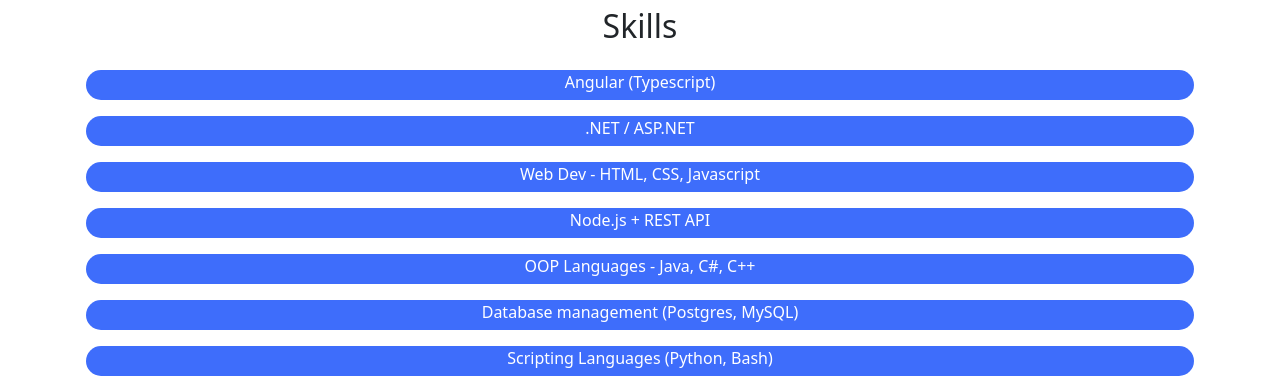
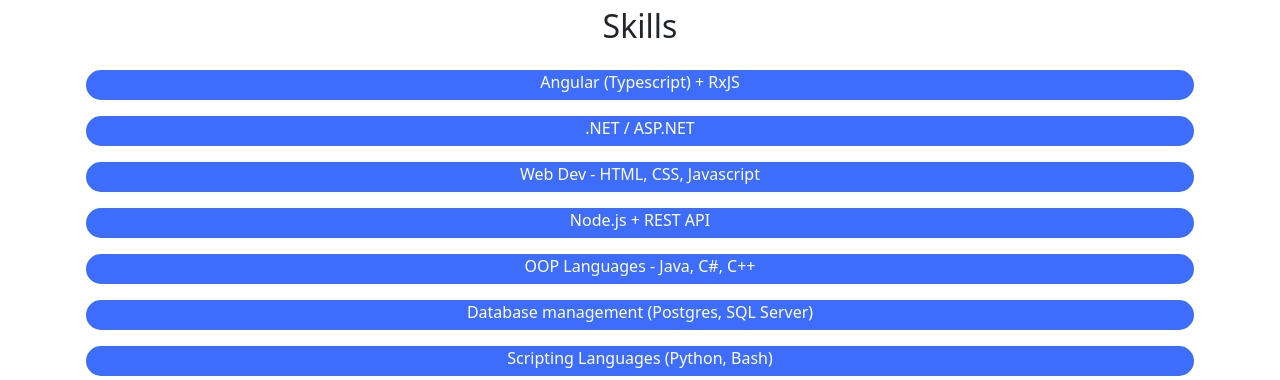
Before and after one commit to dimitrov-d/dimitrov-d.github.io, a plain HTML site: page index.html in a window 1280 px wide. Shown: the part 817-1197 px from the top of the page. Drawn offline with nearby package versions, Linux system fonts and the light colour scheme.

Commit message:
update angular skill

```diff
--- a/index.html
+++ b/index.html
@@ -116,12 +116,12 @@
     <div class="row">
       <div class="col-md mb-5 text-center">
         <h2 class="mb-4">Skills</h2>
-        <div class="inline-block skilldiv">Angular (Typescript)</div>
+        <div class="inline-block skilldiv">Angular (Typescript) + RxJS</div>
         <div class="inline-block mt-3 skilldiv">.NET / ASP.NET</div>
         <div class="inline-block mt-3 skilldiv">Web Dev - HTML, CSS, Javascript</div>
           <div class="inline-block mt-3 skilldiv">Node.js + REST API</div>
         <div class="inline-block mt-3 skilldiv">OOP Languages - Java, C#, C++</div>
-        <div class="inline-block mt-3 skilldiv">Database management (Postgres, MySQL)</div>
+        <div class="inline-block mt-3 skilldiv">Database management (Postgres, SQL Server)</div>
         <div class="inline-block mt-3 skilldiv">Scripting Languages (Python, Bash)</div>
         <div class="inline-block mt-3 skilldiv">Version Control (Git), Unit testing</div>
         <div class="inline-block mt-3 skilldiv">Computer Networks</div>
```
